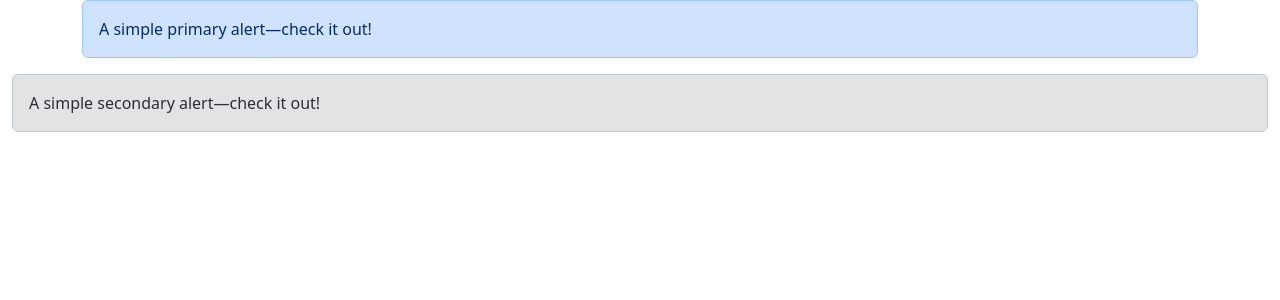
After one commit to EversonMagalhaes/django_ecommerce, a Django app: page /bootstrap/ in a window 1280 px wide. The commit adds this page. Shown: the top 300 px of the page. Run offline with Django 5.2, Linux system fonts and the light colour scheme; parts of the project's set-up code (start-up, migrations or seed data) failed here and were passed over; some libraries are stand-ins or nearby versions.

Commit message:
feat: Finaliza setup do Bootstrap 5 e adiciona página de exemplo
Conclui a integração do framework Bootstrap 5.3.3.

* **Setup Finalizado:** Adiciona a chamada ao CSS do Bootstrap 5 no template base (HEAD), substituindo o boilerplate desatualizado do curso (Bootstrap 4).
* **Organização de Assets:** Confirma que o arquivo `base/js.html` está usando exclusivamente o Bootstrap 5 Bundle com o atributo SRI (`integrity`).
* **Teste de Integração:** Adiciona o template `src/template/bootstrap/example.html` e mapeia sua URL (`src/ecommerce/urls.py`) para validação visual dos componentes básicos do Bootstrap.

```diff
--- a/src/ecommerce/urls.py
+++ b/src/ecommerce/urls.py
@@ -19,6 +19,7 @@ from django.urls import path, include
 from .views import home_page, about_page, contact_page, login_page, register_page, logout_process
 from django.conf import settings
 from django.conf.urls.static import static
+from django.views.generic import TemplateView
 
 
 # from products.views import (ProductListView,
@@ -37,6 +38,7 @@ urlpatterns = [
     # path('logout/', logout_page, name='logout'),
     path('logout/process/', logout_process, name='logout_process'),
     path('register/', register_page, name='register'),
+    path('bootstrap/', TemplateView.as_view(template_name='bootstrap/example.html')),
     path('products/', include("products.urls", namespace='products')),
     # path('featured/', ProductFeaturedListView.as_view()),
     # path('featured/<int:pk>/', ProductFeaturedDetailView.as_view()),
--- a/src/template/base/js.html
+++ b/src/template/base/js.html
@@ -6,6 +6,8 @@
 <!-- <script src="https://stackpath.bootstrapcdn.com/bootstrap/4.1.3/js/bootstrap.min.js" integrity="sha384-ChfqqxuZUCnJSK3+MXmPNIyE6ZbWh2IMqE241rYiqJxyMiZ6OW/JmZQ5stwEULTy" crossorigin="anonymous"></script> -->
 <!-- <script src="https://cdn.jsdelivr.net/npm/bootstrap@5.3.3/dist/js/bootstrap.bundle.min.js" integrity="..." crossorigin="anonymous"></script> -->
 
+
+
 <script
     src="https://cdn.jsdelivr.net/npm/bootstrap@5.3.3/dist/js/bootstrap.bundle.min.js"
     integrity="sha384-YvpcrYf0tY3lHB60NNkmXc5s9fDVZLESaAA55NDzOxhy9GkcIdslK1eN7N6jIeHz"
--- /dev/null
+++ b/src/template/bootstrap/example.html
@@ -0,0 +1,76 @@
+<!doctype html>
+<html lang="en">
+    <head>
+        <!-- Required meta tags -->
+        <meta charset="utf-8">
+        <meta name="viewport" content="width=device-width, initial-scale=1, shrink-to-fit=no">
+
+        <!-- Bootstrap CSS versão antiga usada no curso-->
+        <!-- <link rel="stylesheet" href="https://stackpath.bootstrapcdn.com/bootstrap/4.4.1/css/bootstrap.min.css" integrity="sha384-Vkoo8x4CGsO3+Hhxv8T/Q5PaXtkKtu6ug5TOeNV6gBiFeWPGFN9MuhOf23Q9Ifjh" crossorigin="anonymous"> -->
+
+        <!-- Bootstrap CSS versão atualizada-->
+        <link href="https://cdn.jsdelivr.net/npm/bootstrap@5.3.3/dist/css/bootstrap.min.css" rel="stylesheet" integrity="sha384-QWTKZyjpPEjISv5WaRU9OFeRpok6YctnYmDr5pNlyT2bRjXh0JMhjY6hW+ALEwIH" crossorigin="anonymous">
+
+        <title>Hello, world!</title>
+    </head>
+    <body>
+        <div class='container'>
+            <div class="alert alert-primary" role="alert">
+                A simple primary alert—check it out!
+            </div>
+        </div>
+        <div class='container-fluid'>
+            <div class="alert alert-secondary" role="alert">
+                A simple secondary alert—check it out!
+            </div>
+        </div>
+
+
+        <!--versão antiga usada no curso-->
+        <!-- Optional JavaScript -->
+        <!-- jQuery first, then Popper.js, then Bootstrap JS -->
+        <!-- <script src="https://code.jquery.com/jquery-3.4.1.slim.min.js" integrity="sha384-J6qa4849blE2+poT4WnyKhv5vZF5SrPo0iEjwBvKU7imGFAV0wwj1yYfoRSJoZ+n" crossorigin="anonymous"></script>
+        <script src="https://cdn.jsdelivr.net/npm/popper.js@1.16.0/dist/umd/popper.min.js" integrity="sha384-Q6E9RHvbIyZFJoft+2mJbHaEWldlvI9IOYy5n3zV9zzTtmI3UksdQRVvoxMfooAo" crossorigin="anonymous"></script>
+        <script src="https://stackpath.bootstrapcdn.com/bootstrap/4.4.1/js/bootstrap.min.js" integrity="sha384-wfSDF2E50Y2D1uUdj0O3uMBJnjuUD4Ih7YwaYd1iqfktj0Uod8GCExl3Og8ifwB6" crossorigin="anonymous"></script> -->
+
+        <!-- Versão atualizada-->
+        <script
+            src="https://cdn.jsdelivr.net/npm/bootstrap@5.3.3/dist/js/bootstrap.bundle.min.js"
+            integrity="sha384-YvpcrYf0tY3lHB60NNkmXc5s9fDVZLESaAA55NDzOxhy9GkcIdslK1eN7N6jIeHz"
+            crossorigin="anonymous">
+        </script>
+
+    </body>
+</html>
+<!-- Agora em src/e_commerce/urls.py coloque o conteúdo em laranja.
+
+from django.conf import settings
+from django.conf.urls.static import static
+
+from django.contrib import admin
+from django.urls import path, include
+from django.views.generic import TemplateView
+
+from .views import (home_page,
+                    about_page,
+                    contact_page,
+                    login_page,
+                    logout_page,
+                    register_page
+)
+
+urlpatterns = [
+    path('', home_page, name='home'),
+    path('about/', about_page, name='about'),
+    path('contact/', contact_page, name='contact'),
+    path('login/', login_page, name='login'),
+    path('logout/', logout_page, name='logout'),
+    path('register/', register_page, name='register'),
+    path('bootstrap/', TemplateView.as_view(template_name='bootstrap/example.html')),
+    path('products/', include("products.urls", namespace="products")),
+    path('admin/', admin.site.urls),
+]
+
+if settings.DEBUG:
+    urlpatterns = urlpatterns + static(settings.STATIC_URL, document_root=settings.STATIC_ROOT)
+    urlpatterns = urlpatterns + static(settings.MEDIA_URL, document_root=settings.MEDIA_ROOT) -->
```
